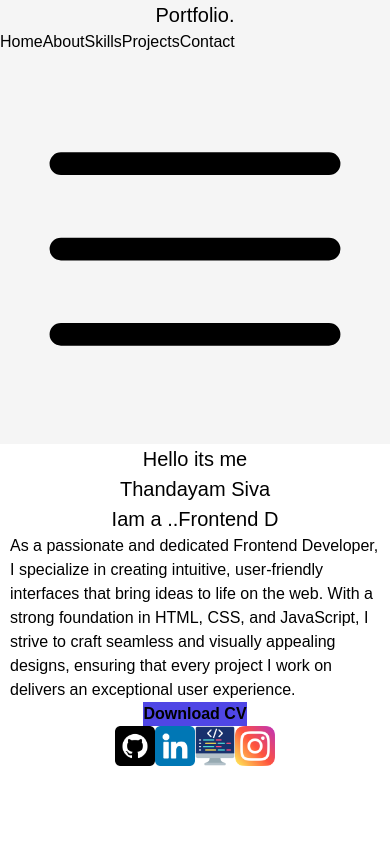
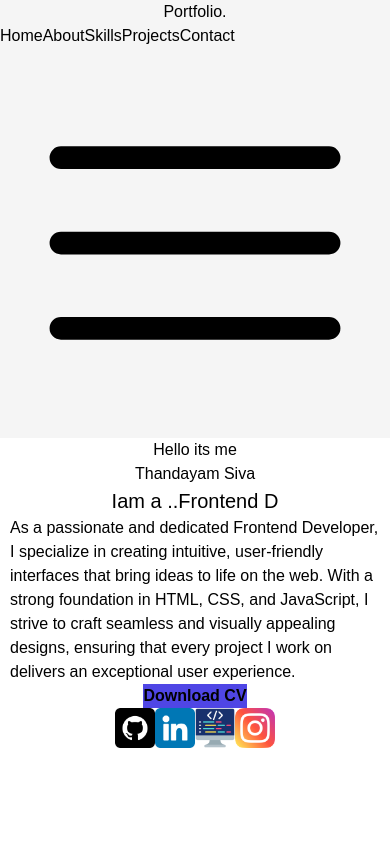
Before and after one commit to thandayamsiva78/Portfolio, a React (Vite) app: page / in a window 390 px wide. Shown: the top 844 px of the page. Built offline with nearby package versions, Linux system fonts and the light colour scheme.

Commit message:
name response

```diff
--- a/src/App.css
+++ b/src/App.css
@@ -58,7 +58,7 @@ button{
     justify-content: center;
     margin-top: 20px;
   }
-  h1{
+  .name{
     font-size: 20px;
   }
   h1 , .social-media , .cv{
--- a/src/components/introduction.jsx
+++ b/src/components/introduction.jsx
@@ -34,7 +34,7 @@ function Introduction() {
             <div>
                 <h1 className="text-3xl font-bold">Hello its me</h1>
                 <h1 className="text-3xl font-bold"><span className="text-blue-600">Thandayam Siva</span></h1>
-                <h1 className="text-3xl">Iam a ..<span className="font-light text-gray-600">{displayedText}</span></h1>
+                <h1 className="name text-3xl">Iam a ..<span className="font-light text-gray-600">{displayedText}</span></h1>
                 <p>
                     As a passionate and dedicated Frontend Developer, I specialize in creating intuitive, user-friendly interfaces that bring ideas to life on the web. With a strong foundation in HTML, CSS, and JavaScript, I strive to craft seamless and visually appealing designs, ensuring that every project I work on delivers an exceptional user experience.
                 </p>
```
